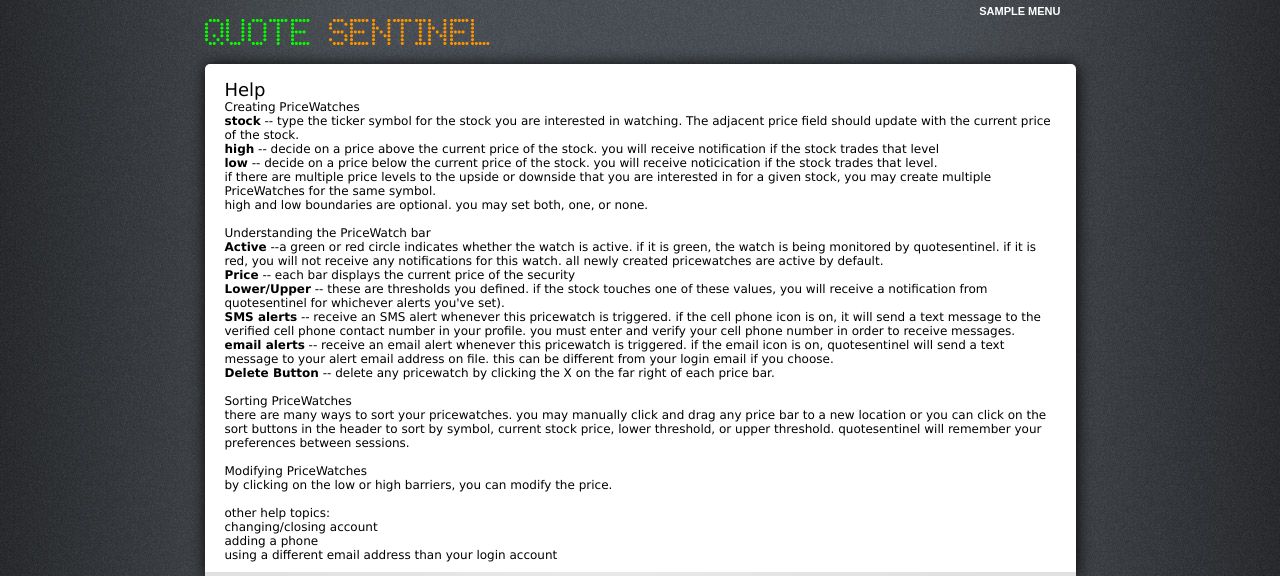
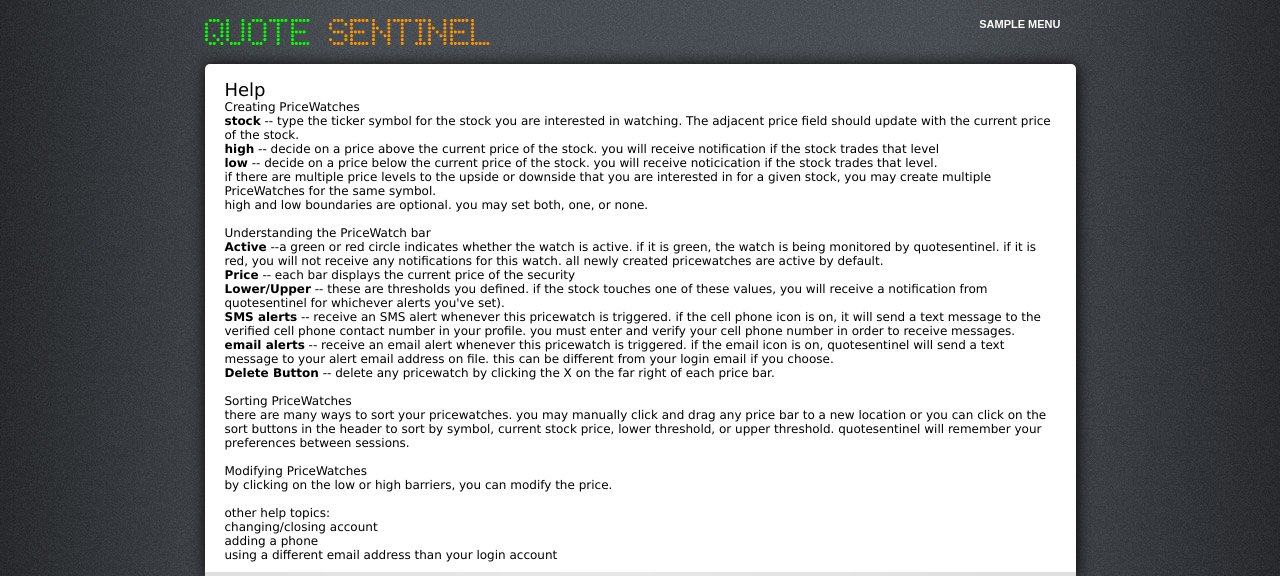
Before and after one commit to ezl/chromano_trial, a Django app: template templates/help.html in a window 1280 px wide. Shown: the top 576 px of the page. Run offline with Django 3.2, Linux system fonts and the light colour scheme; the template is opened without the code that fills it: most values are stand-ins (such as "Sample title", 1, 10 or a date in 2020); parts of the project's set-up code (start-up, migrations or seed data) failed here and were passed over; some libraries are stand-ins or nearby versions.

Commit message:
push NAV down to align with logo

```diff
--- a/static/css/style.css
+++ b/static/css/style.css
@@ -27,7 +27,7 @@ body { font-family: Verdana, sans-serif; }
     -webkit-border-bottom-left-radius: 5px; -webkit-border-bottom-right-radius: 5px;
     border-bottom-left-radius: 5px; border-bottom-right-radius: 5px; }
 
-nav { clear: right; overflow: hidden; font-size: 11px; position:relative; text-align:right; }
+nav { clear: right; overflow: hidden; font-size: 11px; margin-top:13px; position:relative; text-align:right; }
 .menu li { display: inline-block; height: 25px; padding-left: 5px; margin: 0 5px 0 20px;
     position: relative; background: transparent left 0; }
 .menu i { display: block; right: -5px; top: 0; width: 5px; height: 100%;
```
